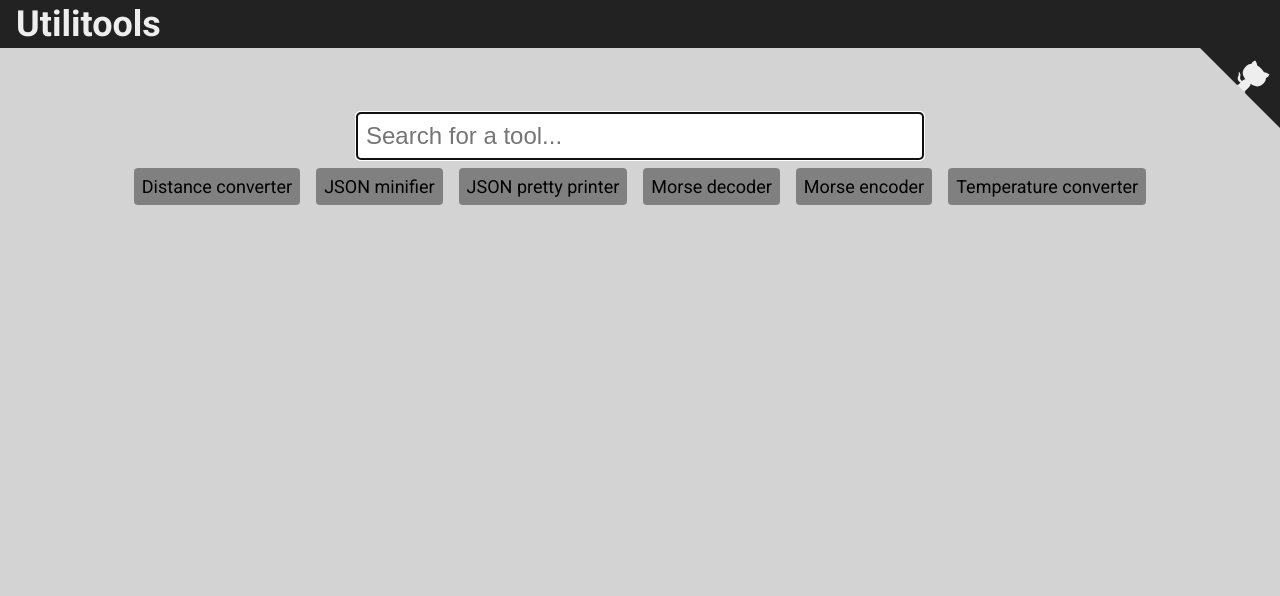
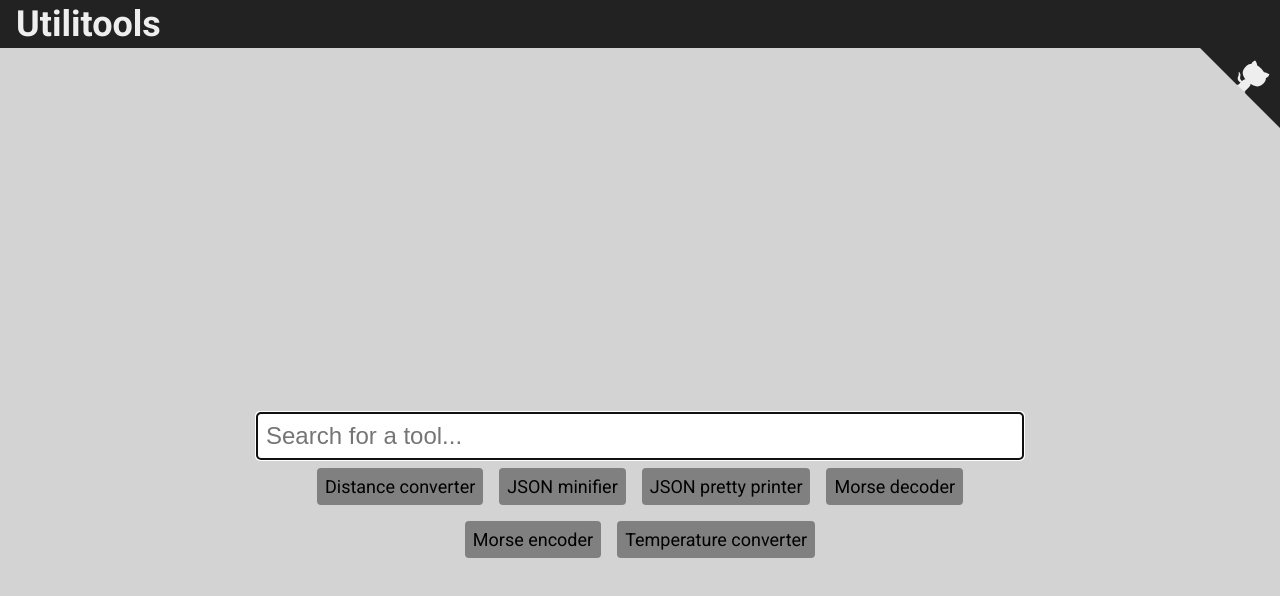
Before and after one commit to LucaScorpion/toolzone.dev, a React (Create React App) app: page /#/ in a window 1280 px wide. Shown: the top 596 px of the page. Built offline with nearby package versions, Linux system fonts and the light colour scheme.

Commit message:
Improve tool styling

```diff
--- a/src/pages/HomePage.scss
+++ b/src/pages/HomePage.scss
@@ -3,16 +3,19 @@
     display: flex;
     flex-direction: column;
     align-items: center;
+    max-width: 800px;
+    margin: 0 auto;
 
     .tool {
+      height: 300px;
+
       .name {
         margin: 8px 0;
       }
     }
 
     .search-wrapper {
-      width: 600px;
-      max-width: 100%;
+      width: 100%;
       padding: 0 16px;
 
       .search {
--- a/src/pages/HomePage.tsx
+++ b/src/pages/HomePage.tsx
@@ -30,12 +30,14 @@ export const HomePage: React.FC = () => {
 
   return (
     <Layout className="home-page">
-      {activeTool && (
-        <div className="tool">
-          <h2 className="name">{activeTool.name}</h2>
-          <activeTool.Component />
-        </div>
-      )}
+      <div className="tool">
+        {activeTool && (
+          <>
+            <h2 className="name">{activeTool.name}</h2>
+            <activeTool.Component />
+          </>
+        )}
+      </div>
       <div className="search-wrapper">
         <TextInput
           className="search"
--- a/src/tools/tool.scss
+++ b/src/tools/tool.scss
@@ -1,13 +1,15 @@
 .tool {
-  max-width: 100%;
+  width: 100%;
 
   .panels {
-    textarea {
-      width: 400px;
-      max-width: 100%;
-      height: 300px;
+    display: flex;
+    height: 100%;
 
-      &:first-child {
+    > * {
+      flex: 1 1 auto;
+      height: 100%;
+
+      &:not(:last-child) {
         margin-right: 16px;
       }
     }
```
